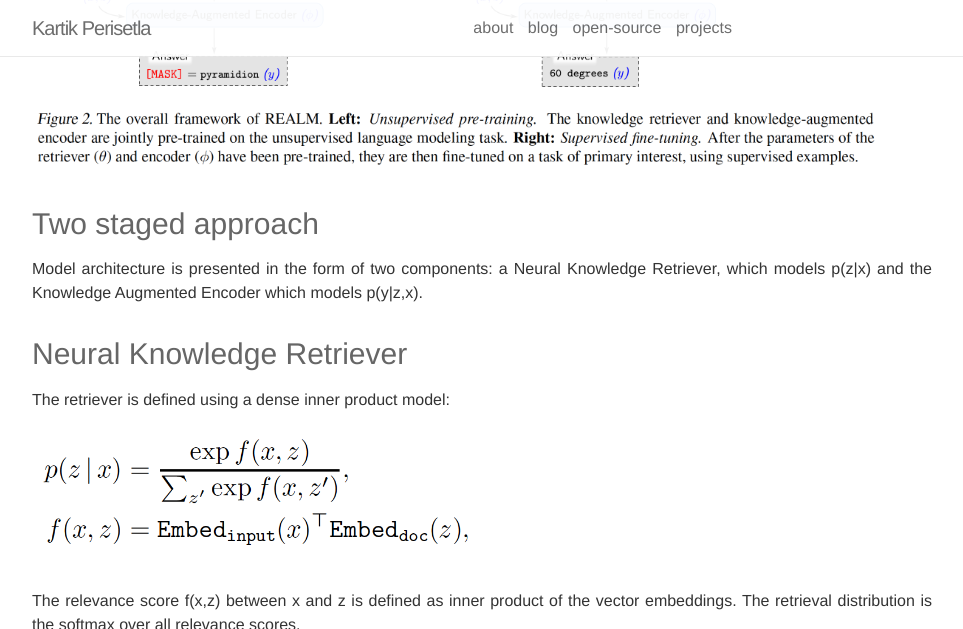
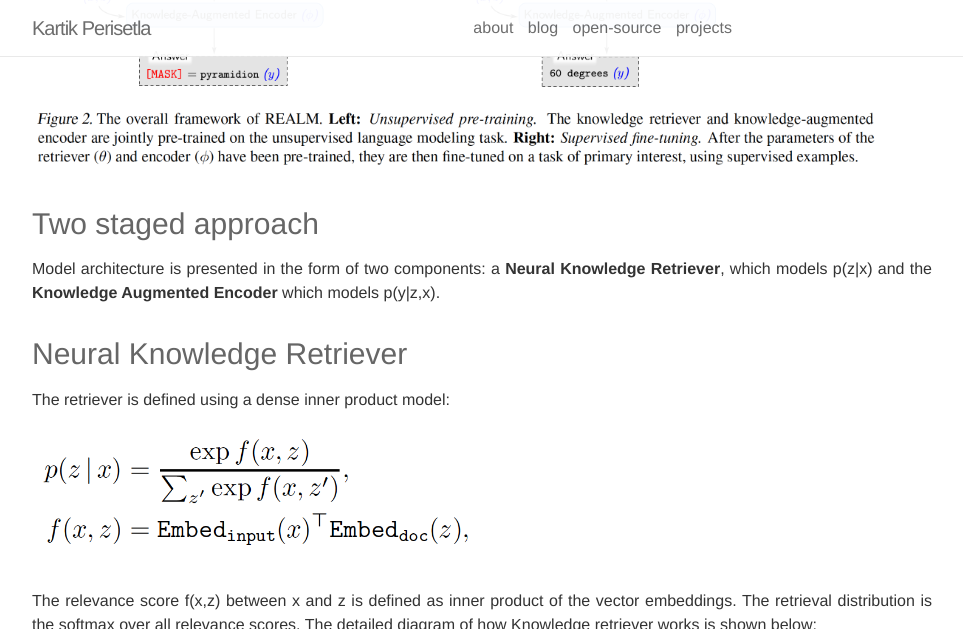
Before and after one commit to kartikperisetla/kartikperisetla.github.io, a Jekyll site: the page built from _posts/2021-02-10-retrieval-augmented-language-model-pre-training.markdown, in a window 1280 px wide and 900 px high, scrolled down 3460 px, cut to the strip 0-629 px from the top of the window. Shown: the whole strip, without its empty margins (258-1221 px from the left). Built offline with Jekyll 4.4.1, drawn with Linux system fonts in a browser that asks for light colours; nearby versions of some CDN libraries.

Commit message:
Update 2021-02-10-retrieval-augmented-language-model-pre-training.markdown

```diff
--- a/_posts/2021-02-10-retrieval-augmented-language-model-pre-training.markdown
+++ b/_posts/2021-02-10-retrieval-augmented-language-model-pre-training.markdown
@@ -119,7 +119,7 @@ comments: true
 
 <h3>Two staged approach</h3>
 <p align="justify">
-Model architecture is presented in the form of two components: a Neural Knowledge Retriever, which models p(z|x) and the Knowledge Augmented Encoder which models p(y|z,x).
+Model architecture is presented in the form of two components: a <b>Neural Knowledge Retriever</b>, which models p(z|x) and the <b>Knowledge Augmented Encoder</b> which models p(y|z,x).
 </p>
 
 <h3>Neural Knowledge Retriever</h3>
@@ -129,7 +129,7 @@ The retriever is defined using a dense inner product model:
 <img class="center" width="450px" src="{{ site.baseurl }}/assets/img/blog/dense_inner_product_model.png"/><br/>
 
 <p align="justify">
-The relevance score f(x,z) between x and z is defined as inner product of the vector embeddings. The retrieval distribution is the softmax over all relevance scores.
+The relevance score f(x,z) between x and z is defined as inner product of the vector embeddings. The retrieval distribution is the softmax over all relevance scores. The detailed diagram of how Knowledge retriever works is shown below:
 </p>
 <img class="center" width="850px" src="{{ site.baseurl }}/assets/img/blog/knowledge_retriever.png"/><br/>
 
```
